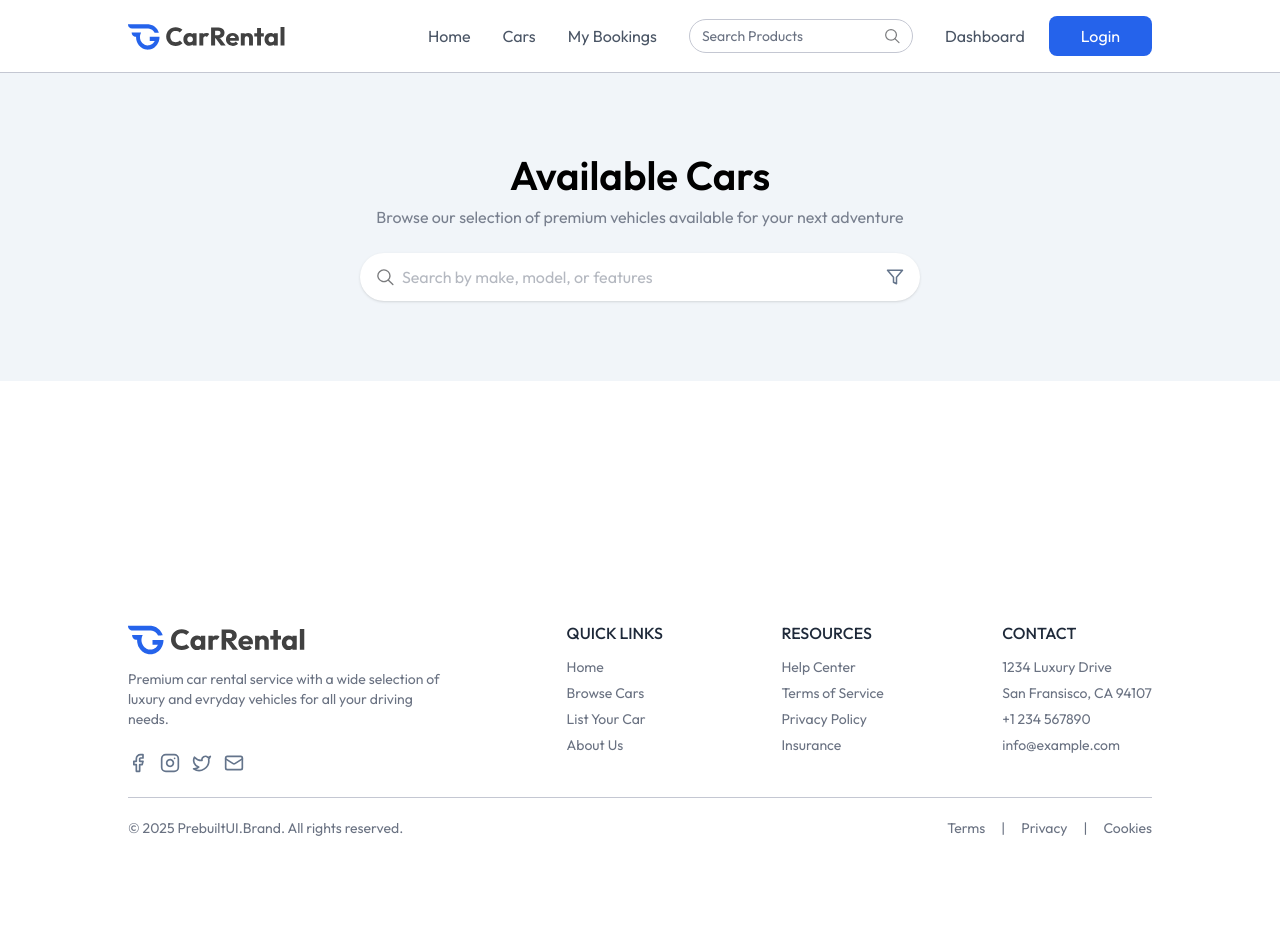
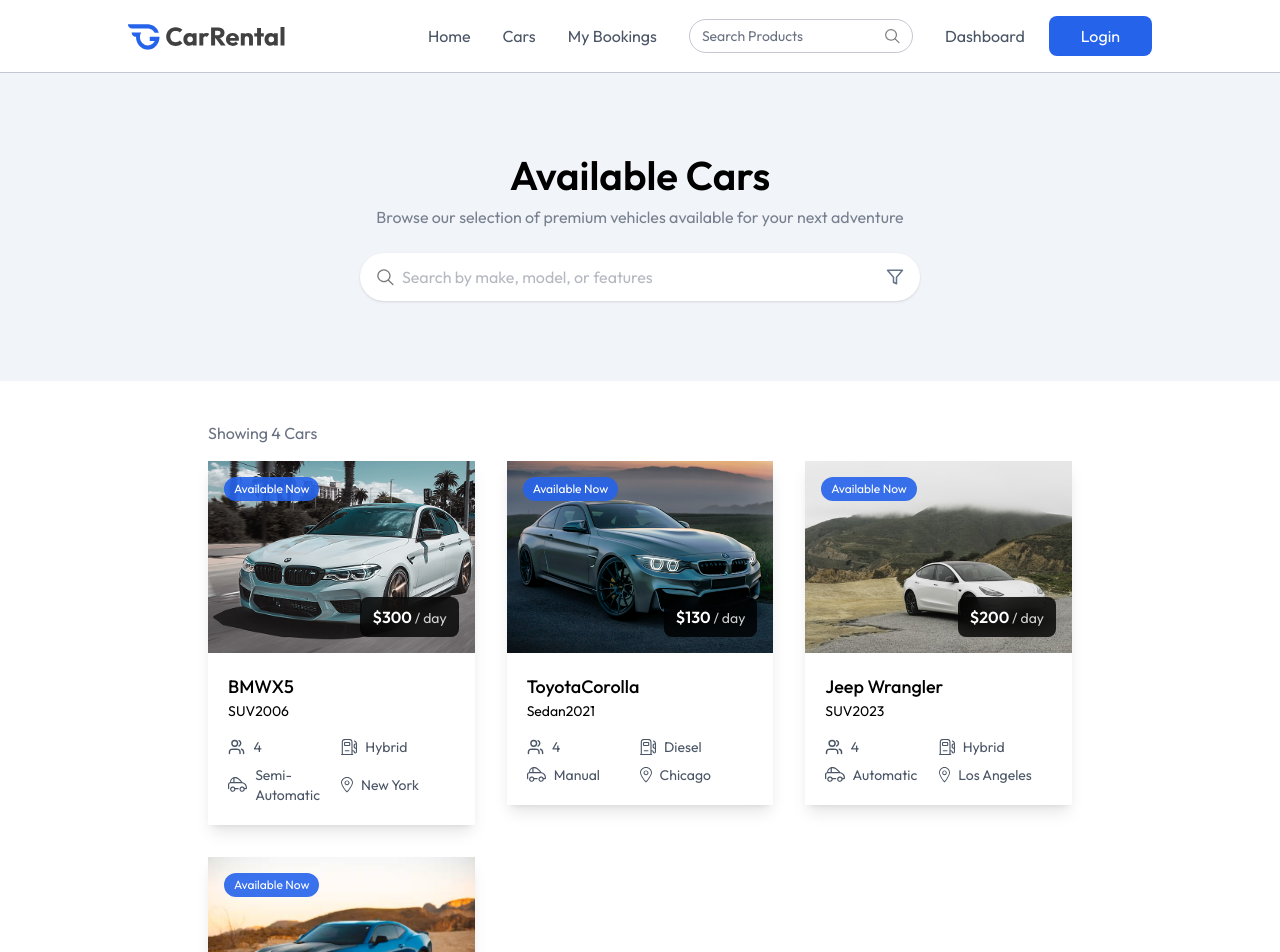
Before and after one commit to khushi-malviya/CarRental-MERNstack, a React (Vite) app in the folder client/: page /cars in a window 1280 px wide. Shown: the top 952 px of the page. Before the commit the page ends 858 px from the top, so only its background shows below. Built offline with nearby package versions, Linux system fonts and the light colour scheme.

Commit message:
Cars page created!

```diff
--- a/client/src/components/CarCard.jsx
+++ b/client/src/components/CarCard.jsx
@@ -9,7 +9,7 @@
     <div onClick={()=> {navigate(`/car-details/${car._id}`); scrollTo(0,0)}}className='group rounded-x1 overflow-hidden shadow-lg hover:-translate-y-1 transition-all duration-500 cursor-pointer'>
         <div className='relative h-48 overflow-hidden'>
             <img src={car.image} alt="Car Image" className='w-full h-full object-cover transition-transform duration-500 group-hover:scale-105' />
-            {car.isAvailable && <p className='absolute top-4 left-4 bg-primary/90 text-white text-xs px-2.5 py-1 rounded-full'>Available Now</p>}
+            {car.isAvaliable && <p className='absolute top-4 left-4 bg-primary/90 text-white text-xs px-2.5 py-1 rounded-full'>Available Now</p>}
             <div className='absolute bottom-4 right-4 bg-black/80 backdrop-blur-sm text-white px-3 py-2 rounded-lg'>
                 <span className='font-semibold'>{currency}{car.pricePerDay}</span>
                 <span className='text-sm text-white/80'> / day</span>
--- a/client/src/pages/Cars.jsx
+++ b/client/src/pages/Cars.jsx
@@ -1,6 +1,7 @@
 import React, { useState } from 'react'
 import Title from '../components/Title'
-import { assets } from '../assets/assets'
+import { assets, dummyCarData } from '../assets/assets'
+import CarCard from '../components/CarCard'
 
 const Cars = () => {
   const[input, setInput]=useState('')
@@ -14,7 +15,16 @@
           <img src={assets.filter_icon} alt="" className='w-4.5 h-4.5 ml-2'/>
         </div>
       </div>
-      <div></div>
+      <div className='px-6 md:px-16 lg:px-24 xl:px-32 mt-10'>
+        <p className='text-gray-500 xl:px-20 max-w-7xl mx-auto'>Showing {dummyCarData.length} Cars</p>
+        <div className='grid grid-cols-1 sm:grid-cols-2 lg:grid-cols-3 gap-8 mt-4 xl:px-20 max-w-7xl mx-auto'>
+          {dummyCarData.map((car, index)=> (
+            <div key={index}>
+              <CarCard car={car}/>
+            </div>
+          ))}
+        </div>
+      </div>
     </div>
   )
 }
```
